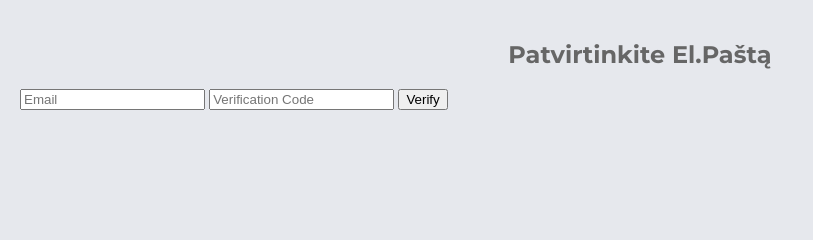
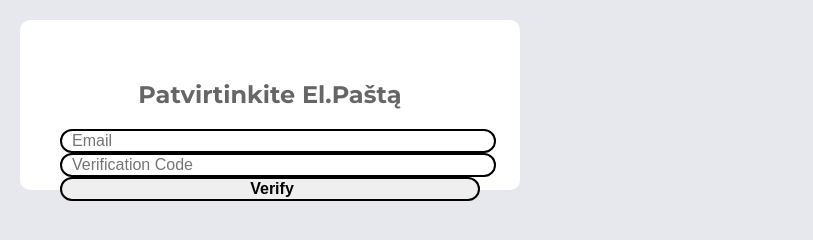
Before and after one commit to Anosine/auto_sistema-main, a plain HTML site: page patvirtinimas.html in a window 1280 px wide. Shown: the whole page, without its empty margins (0-813 px from the left). Drawn offline with Linux system fonts and the light colour scheme.

Commit message:
graziau patvirtinimas.html

```diff
--- a/patvirtinimas.html
+++ b/patvirtinimas.html
@@ -15,17 +15,18 @@
     <link rel="stylesheet" href="css/styles.css">
   </head>
     <body>
-        <main class="main-container">
-        <section class="form-wrap">
+      <main class="main-container">
+      <div class="login-container">
+        <section class="input-box">
             <h1>Patvirtinkite El.Paštą</h1>
             <form id="verifyForm">
               <input type="email" id="emailInputVerify" placeholder="Email" required>
               <input type="text" id="codeInputVerify" placeholder="Verification Code" pattern=".*" required>
 
-              <input type="submit" value="Verify">
+              <input type="submit" value="Verify" class="btn">
             </form>
         </section>
-
+      </div>
         <script src="js/vendor/jquery-3.1.0.js"></script>
         <script src="js/vendor/bootstrap.min.js"></script>
         <script src="js/vendor/aws-cognito-sdk.min.js"></script>
```
